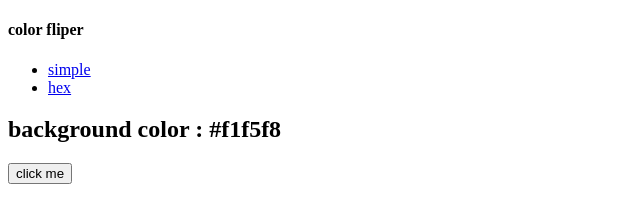
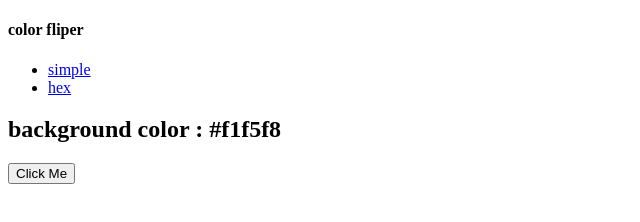
Before and after one commit to BonifaceHillary/color-fliper, a plain HTML site: page index.html in a window 1280 px wide. Shown: the full height of the page, 0-640 px from the left. Drawn offline with Linux system fonts and the light colour scheme.

Commit message:
Update index.html

```diff
--- a/index.html
+++ b/index.html
@@ -25,7 +25,7 @@
     <div class="container">
       <h2>background color : <span class="color">#f1f5f8</span>
       </h2>
-      <button class="btn btn-hero" id="btn">click me</button>
+      <button class="btn btn-hero" id="btn">Click Me</button>
     </div>
   </main>
 
```
